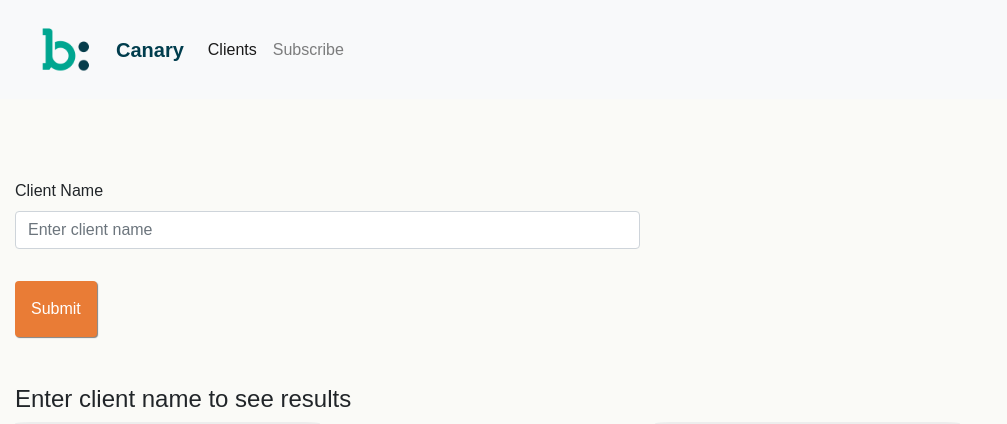
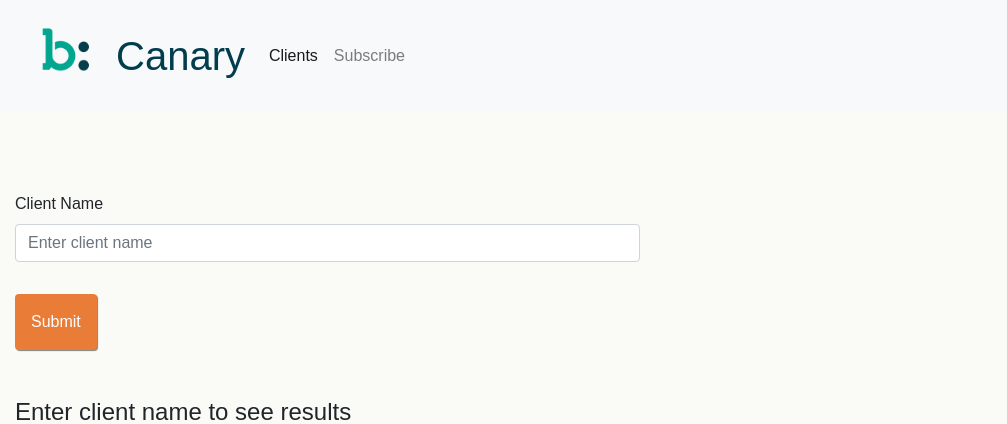
Before and after one commit to stephig85/hackathon-project-canary, a Flask app: template templates/index.html in a window 1280 px wide. Shown: the top 424 px of the page, without its empty margins (0-1007 px from the left). Run offline with Flask 2, Linux system fonts and the light colour scheme; the template is opened without the code that fills it, so the values that code supplies are empty; some libraries are stand-ins or nearby versions.

Commit message:
display adjustments

```diff
--- a/static/styles.css
+++ b/static/styles.css
@@ -21,7 +21,7 @@ h5 {
 
 .navbar-brand {
   color: #003D4D !important;
-  font-weight: bold;
+  font-size: 40px;
 }
 
 #chooseClient {
@@ -68,7 +68,7 @@ btn:active {
 }
 
 .logo {
-    margin-bottom: 12px;
+    margin-bottom: 25px;
 }
 
 .notice {
```
